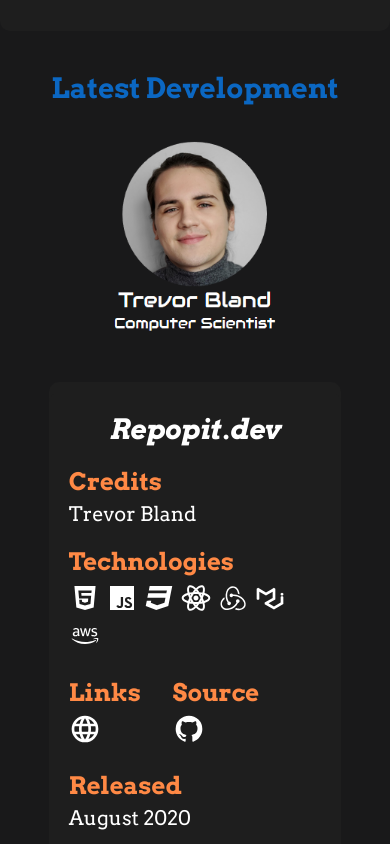
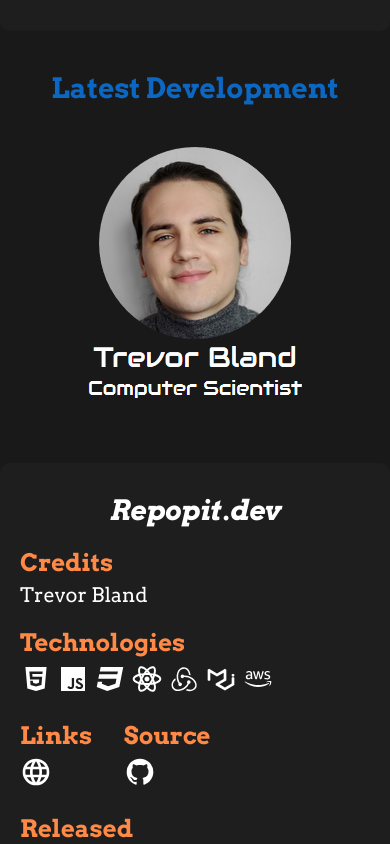
Before and after one commit to trebland/portfolio-web, a React (Create React App) app in the folder client/: page / in a window 390 px wide. Shown: the part 760-1604 px from the top of the page. Built offline with nearby package versions, Linux system fonts and the light colour scheme.

Commit message:
Additional mobile responsive changes. Will move future commits back to unstable-build.

```diff
--- a/client/src/components/mobile/menus/BottomMenu.js
+++ b/client/src/components/mobile/menus/BottomMenu.js
@@ -4,7 +4,7 @@
 
 export default function MobileMainContent() {
     return (
-        <div id="bottom-menu" style={{paddingBottom: 40}}>
+        <div id="bottom-menu">
             <About />
             <Projects />
         </div>
--- a/client/src/components/mobile/sub-components/SectionItem.js
+++ b/client/src/components/mobile/sub-components/SectionItem.js
@@ -44,7 +44,7 @@
 // date: date the project was released
 
 const SectionItem = ({img, title, internalLink, contributors, technologies, liveLinks, sourceLink, date, position, children}) => (
-    <Grid container item direction="column" justify="center" alignItems="center" xs={9} className="section-item">
+    <Grid container item direction="column" justify="center" alignItems="center" className="section-item">
       <Grid container item direction="column" justify="center" alignItems="center"xs={12}>
         <Grid container item direction="row" justify="center" alignItems="center" xs={12}>
             <img style={imageStyles.coverStyle} src={img} alt={title}/>
```
